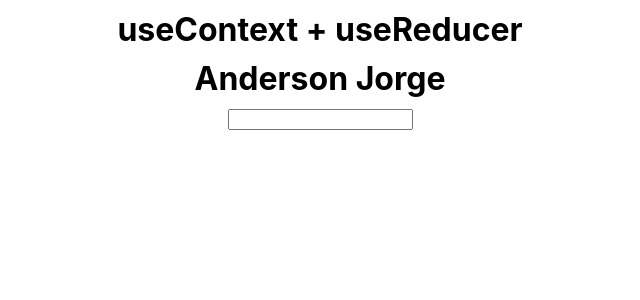
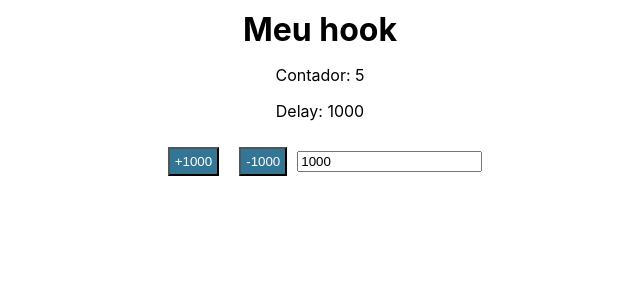
Before and after one commit to andersonjorgeg/react-hooks-e-padrao, a React (Create React App) app: page / in a window 1280 px wide. Shown: the top 300 px of the page, without its empty margins (320-960 px from the left). Built offline with nearby package versions, Linux system fonts and the light colour scheme.

Commit message:
ExUseMyHook

```diff
--- a/src/index.jsx
+++ b/src/index.jsx
@@ -1,11 +1,11 @@
 import React from 'react';
 import ReactDOM from 'react-dom';
 import './index.css';
-import ExUseContextExUseReducer from './templates/ExUseContextExUseReducer';
+import ExUseMyHook from './templates/ExUseMyHook';
 
 ReactDOM.render(
   <React.StrictMode>
-    <ExUseContextExUseReducer />
+    <ExUseMyHook />
   </React.StrictMode>,
   document.getElementById('root'),
 );
--- /dev/null
+++ b/src/templates/ExUseMyHook/index.jsx
@@ -0,0 +1,55 @@
+import './styles.css';
+import { useState, useEffect, useRef } from 'react';
+
+const useMyHook = (cb, delay = 1000) => {
+  const savedCb = useRef();
+
+  //vai lembrar o ultimo callback chamado
+  useEffect(() => {
+    savedCb.current = cb;
+  }, [cb]);
+
+  useEffect(() => {
+    const interval = setInterval(() => {
+      savedCb.current(); //chamando o useRef
+    }, delay);
+
+    //limpando o interval
+    return () => clearInterval(interval);
+  }, [delay]);
+};
+
+export default function ExUseMyHook() {
+  const [counter, setCounter] = useState(0);
+  const [delay, setDelay] = useState(1000);
+  const [incrementor, setIncrementor] = useState(1000);
+
+  useMyHook(() => setCounter((c) => c + 1), delay);
+
+  return (
+    <div className="App">
+      <h1>Meu hook</h1>
+      <p>Contador: {counter}</p>
+      <p>Delay: {delay}</p>
+      <button
+        onClick={() => {
+          setDelay((d) => d + incrementor);
+        }}
+      >
+        +{incrementor}
+      </button>
+      <button
+        onClick={() => {
+          setDelay((d) => d - incrementor);
+        }}
+      >
+        -{incrementor}
+      </button>
+      <input
+        type="number"
+        value={incrementor}
+        onChange={(e) => setIncrementor(Number(e.target.value))}
+      />
+    </div>
+  );
+}
--- /dev/null
+++ b/src/templates/ExUseMyHook/styles.css
@@ -0,0 +1,54 @@
+.App {
+  text-align: center;
+}
+
+.App-logo {
+  height: 40vmin;
+  pointer-events: none;
+}
+
+.post {
+  margin-bottom: 10px;
+}
+
+@media (prefers-reduced-motion: no-preference) {
+  .App-logo {
+    animation: App-logo-spin infinite 20s linear;
+  }
+  .reverse {
+    animation: App-logo-spin-reverse infinite 20s linear;
+  }
+}
+
+.App-header {
+  background-color: #282c34;
+  min-height: 100vh;
+  display: flex;
+  flex-direction: column;
+  align-items: center;
+  justify-content: center;
+  font-size: calc(10px + 2vmin);
+  color: white;
+}
+
+.App-link {
+  color: #61dafb;
+}
+
+@keyframes App-logo-spin {
+  from {
+    transform: rotate(0deg);
+  }
+  to {
+    transform: rotate(360deg);
+  }
+}
+
+@keyframes App-logo-spin-reverse {
+  from {
+    transform: rotate(360deg);
+  }
+  to {
+    transform: rotate(0deg);
+  }
+}
```
